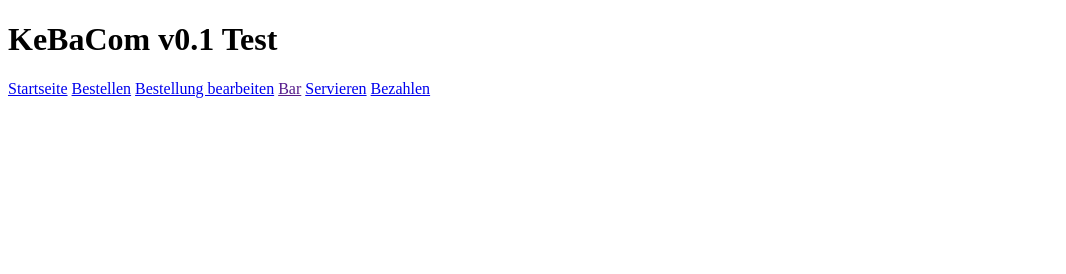
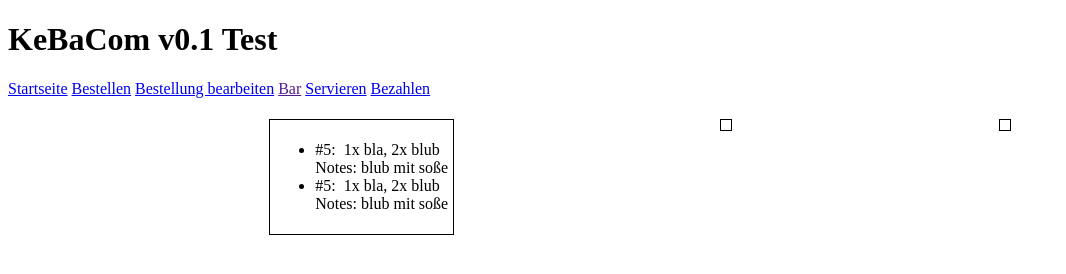
Before and after one commit to ShadowCreator250/KeBaCom, a website: page public/bar.htm in a window 1280 px wide. Shown: the whole page, without its empty margins (0-1066 px from the left). Drawn offline with Linux system fonts and the light colour scheme; no server answers.

Commit message:
added .gitignore, first steps for bar-site

```diff
--- a/public/bar.htm
+++ b/public/bar.htm
@@ -6,6 +6,7 @@
         <meta name="viewport" content="width=device-width, initial-scale=1.0, shrink-to-fit=no"/>
         <meta http-equiv="X-UA-Compatible" content="ie-edge"/>
         <script src="bar.js" type="text/javascript"></script>
+        <link href="./styles.css" type="text/css" rel="stylesheet">
     </head>
     <body onload="init();">
         <h1>KeBaCom v0.1 Test</h1>
@@ -18,9 +19,20 @@
             <a href="bezahlen.htm">Bezahlen</a>
         </p>
         <div class="stat_container">
-            <div id="open"></div>
-            <div id="in_progress"></div>
-            <div id="ready"></div>
+            <div class="stat_item" id="open">
+                <ul id="list">
+                    <li><span class="id">#5</span>:&nbsp;
+                    <span class="order">1x bla, 2x blub</span><br>
+                    <span class="notes">Notes: blub mit soße</span>
+                    </li>
+                    <li><span class="id">#5</span>:&nbsp;
+                    <span class="order">1x bla, 2x blub</span><br>
+                    <span class="notes">Notes: blub mit soße</span>
+                    </li>
+                </ul>
+            </div>
+            <div class="stat_item" id="in_progress"></div>
+            <div class="stat_item" id="ready"></div>
         </div>
     </body>
 </html>
--- /dev/null
+++ b/public/styles.css
@@ -0,0 +1,17 @@
+.stat_container {
+    position: relative;
+    display: flex;
+    flex-flow: row nowrap;
+    justify-content: space-evenly;
+    align-items: stretch;
+    height: 100%;
+    width: 100%;
+}
+.stat_item {
+    display: block;
+    border: 1px solid black;
+    padding: 5px;
+    margin: 5px;
+    width: 33,3%;
+    height: 100%;
+}
```
Also changed, not shown: package.json (+6 -5 lines), index.js (line endings or trailing spaces), 2 other files.
